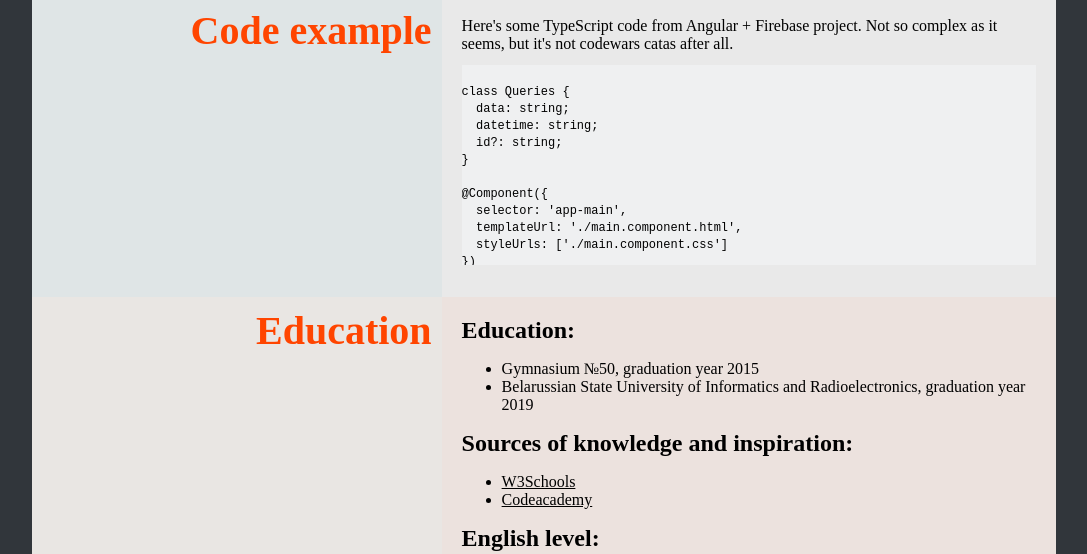
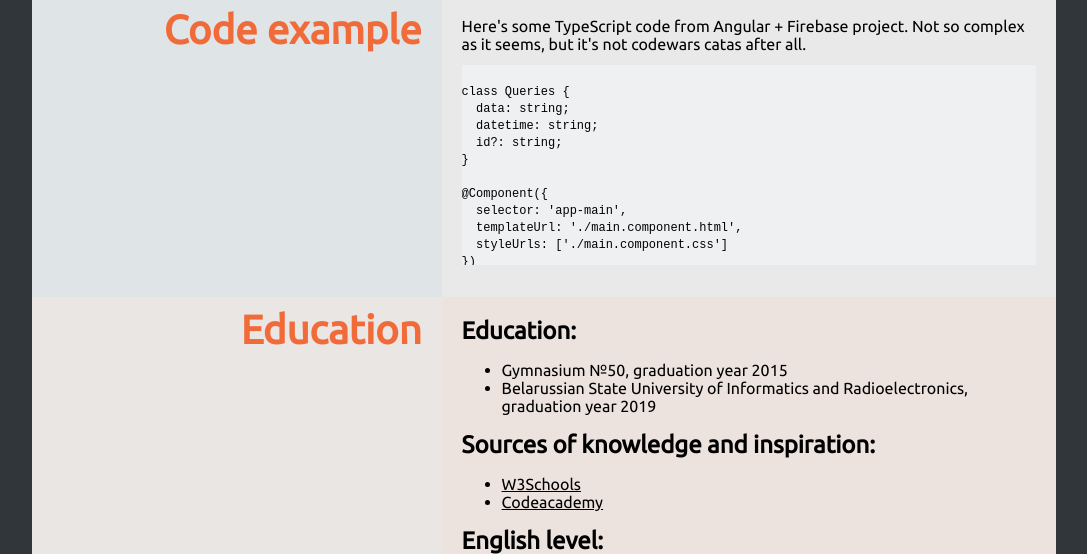
Before and after one commit to Crunkagator/rsschool-codejam1-cv, a plain HTML site: page index.html in a window 1280 px wide. Shown: the part 911-1465 px from the top of the page, without its empty margins (96-1183 px from the left). Drawn offline with Linux system fonts and the light colour scheme.

Commit message:
style: minor font changes

```diff
--- a/index.html
+++ b/index.html
@@ -8,6 +8,7 @@
     <link rel="stylesheet" href="https://use.fontawesome.com/releases/v5.3.1/css/all.css" integrity="sha384-mzrmE5qonljUremFsqc01SB46JvROS7bZs3IO2EmfFsd15uHvIt+Y8vEf7N7fWAU" crossorigin="anonymous">
     <link rel="stylesheet" href="https://cdnjs.cloudflare.com/ajax/libs/font-awesome/4.7.0/css/font-awesome.min.css">
     <link href='https://fonts.googleapis.com/css?family=Roboto+Mono' rel='stylesheet' type='text/css'>
+    <link href='https://fonts.googleapis.com/css?family=Ubuntu' rel='stylesheet' type='text/css'>
     <script src="script.js"></script>
   </head>
   <body>
--- a/style.css
+++ b/style.css
@@ -4,8 +4,6 @@ main {
   max-width: 1024px;
   min-width: 800px;
   height: auto;
-  /* border: 2px solid rgb(109, 212, 25);
-  background-color: cadetblue; */
 }
 
 .top-container,
@@ -59,12 +57,12 @@ main {
 }
 
 .right {
-  margin-inline-end: 10px;
+  margin-inline-end: 20px;
   margin-block-start: 10px;
 }
 
 .right h1 {
-  color: orangered;
+  color: rgb(241, 107, 58);
   font-weight: 900;
   font-size: 2.5em;
   margin-block-start: 0;
@@ -260,4 +258,5 @@ footer {
 
 body {
   background-color: #31363b;
+  font-family: 'Ubuntu', sans-serif;
 }
```
